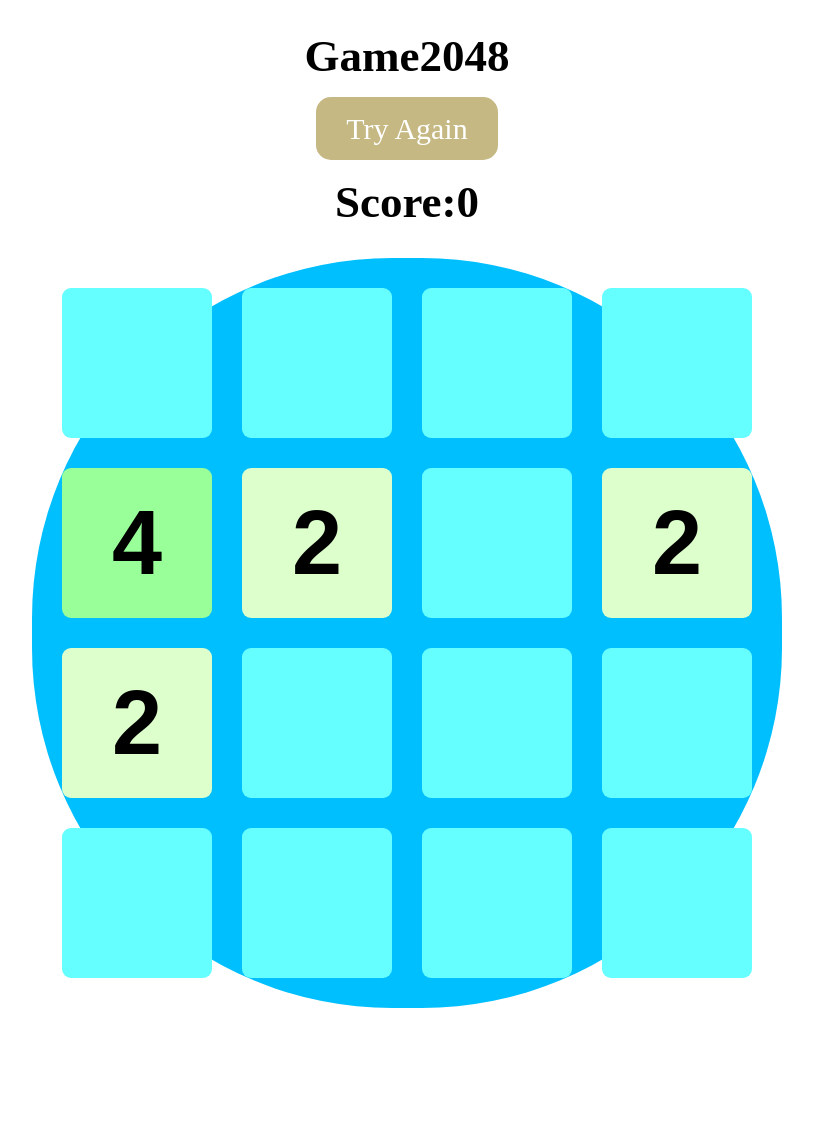
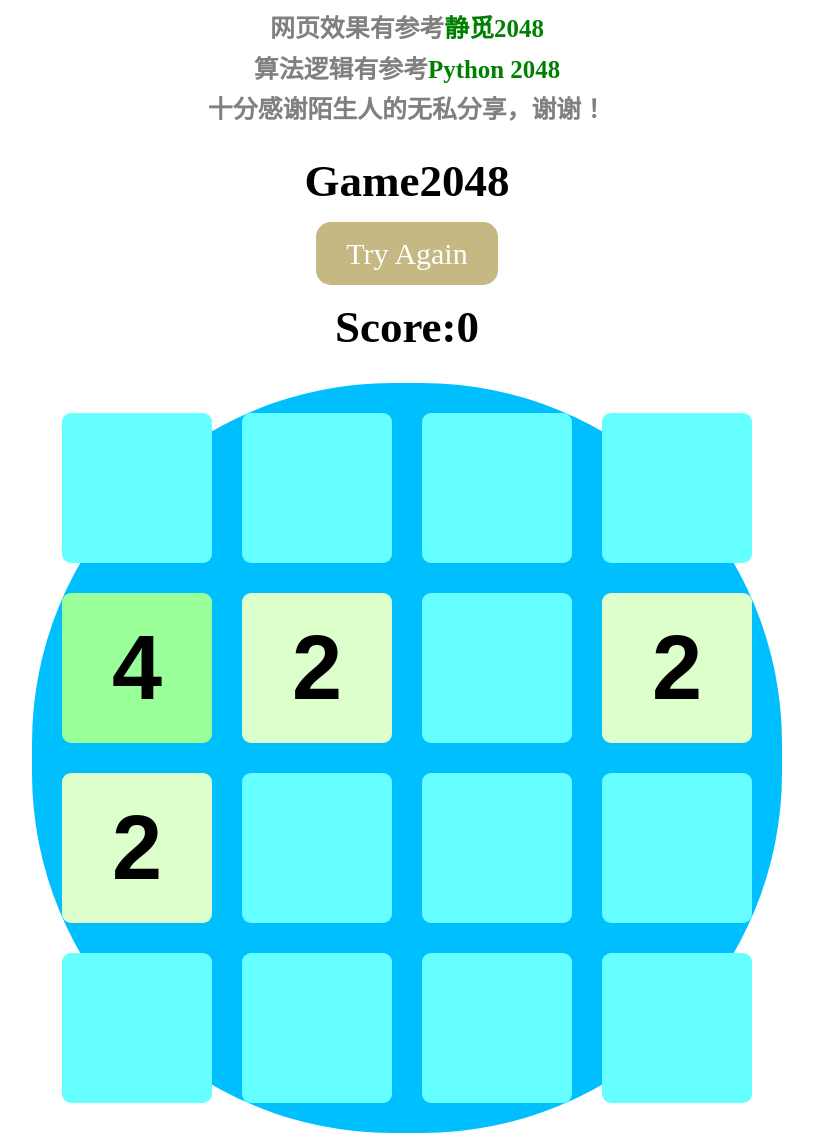
Before and after one commit to xxleyi/xxleyi.github.io, a Jekyll site: the page 2048mobile/index.html, which Jekyll copies as it is, in a window 1280 px wide. Shown: the whole page, without its empty margins (233-1046 px from the left). Built offline with Jekyll 4.4.1, drawn with Linux system fonts in a browser that asks for light colours; before the commit the page ends 1023 px from its top, so only the background shows below that.

Commit message:
add the thanks header

```diff
--- a/2048mobile/2048.css
+++ b/2048mobile/2048.css
@@ -9,6 +9,20 @@ header {
   text-align: center;
 }
 
+h5 {
+  margin: 0.15rem;
+  color: grey;
+}
+
+h5 a{
+  text-decoration: none;
+  color: green;
+}
+
+#thanks a:hover{
+  text-decoration: none;
+  color: red;
+}
 
 header h2 {
   margin: 1rem auto;
--- a/2048mobile/2048.js
+++ b/2048mobile/2048.js
@@ -10,7 +10,6 @@ $(document).ready(function(){
   if(!(isPC())){
     $("html").css("font-size","30px");
   }
-  $("html").css("font-size","30px");
   newgame();
 });
 
--- a/2048mobile/index.html
+++ b/2048mobile/index.html
@@ -11,6 +11,9 @@
 </head>
 <body>
   <header>
+    <h5 id="thanks">网页效果有参考<a href="http://res.cuiqingcai.com/2048/" target="_blank";>静觅2048</a></h5>
+    <h5 id="thanks">算法逻辑有参考<a href="https://www.reddit.com/r/Python/comments/22ofmx/i_got_bored_in_english_class_and_i_made_a_2048/" target="_blank">Python 2048</a></h5>
+    <h5 id="thanks">十分感谢陌生人的无私分享，谢谢！</h5>
     <h2>Game2048</h2>
     <a href="javascript:newgame()" id="newgame">Try Again</a>
     <h2 id="score">Score:0</h2>
```
